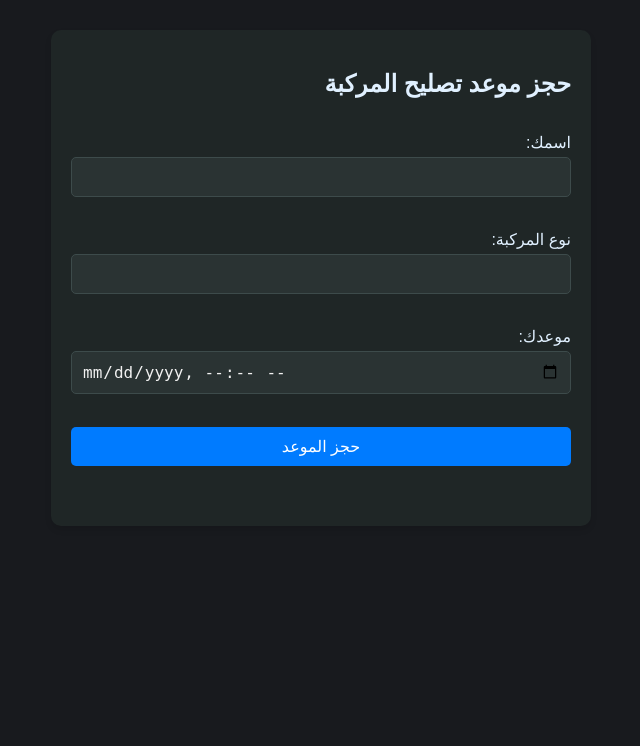
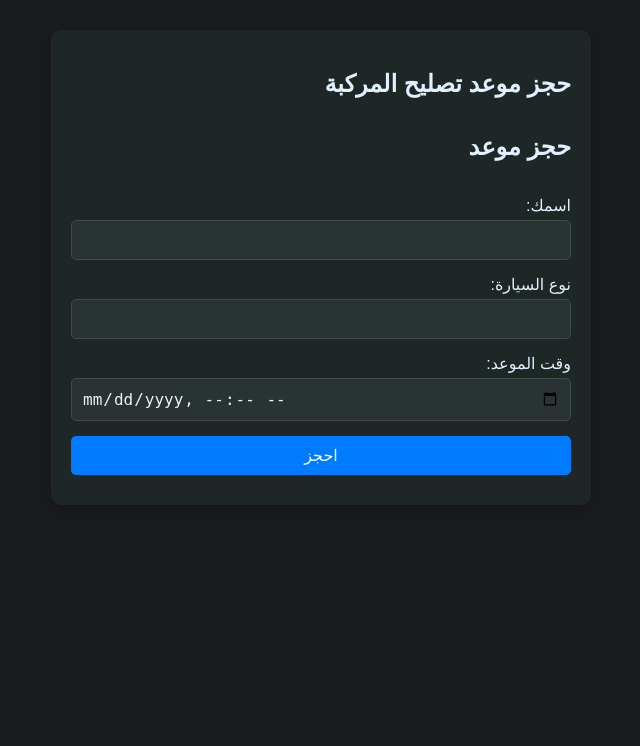
Before and after one commit to jameel-max/-, a Flask app: page / in a window 1280 px wide. Shown: the top 746 px of the page, without its empty margins (319-959 px from the left). Run offline with Flask 3, Linux system fonts and the light colour scheme.

Commit message:
Add files via upload

```diff
--- a/templates/index.html
+++ b/templates/index.html
@@ -109,20 +109,22 @@
     <div class="container">
         <h2>حجز موعد تصليح المركبة</h2>
 
-        <form id="booking-form">
-            <label for="name">اسمك:</label>
-            <input type="text" id="name" name="name" required><br>
+        <h2>حجز موعد</h2>
 
-            <label for="car_type">نوع المركبة:</label>
-            <input type="text" id="car_type" name="car_type" required><br>
+        <form id="appointment-form">
+          <label for="name">اسمك:</label>
+          <input type="text" id="name" required>
 
-            <label for="appointment_time">موعدك:</label>
-            <input type="datetime-local" id="appointment_time" name="appointment_time" required><br>
+          <label for="car_type">نوع السيارة:</label>
+          <input type="text" id="car_type" required>
 
-            <button type="submit">حجز الموعد</button>
+          <label for="appointment_time">وقت الموعد:</label>
+          <input type="datetime-local" id="appointment_time" required>
+
+          <button type="submit">احجز</button>
         </form>
 
-        <div id="response-message" class="message"></div>
+        <div id="message" style="margin-top: 10px;"></div>
     </div>
 
     <script>
```
